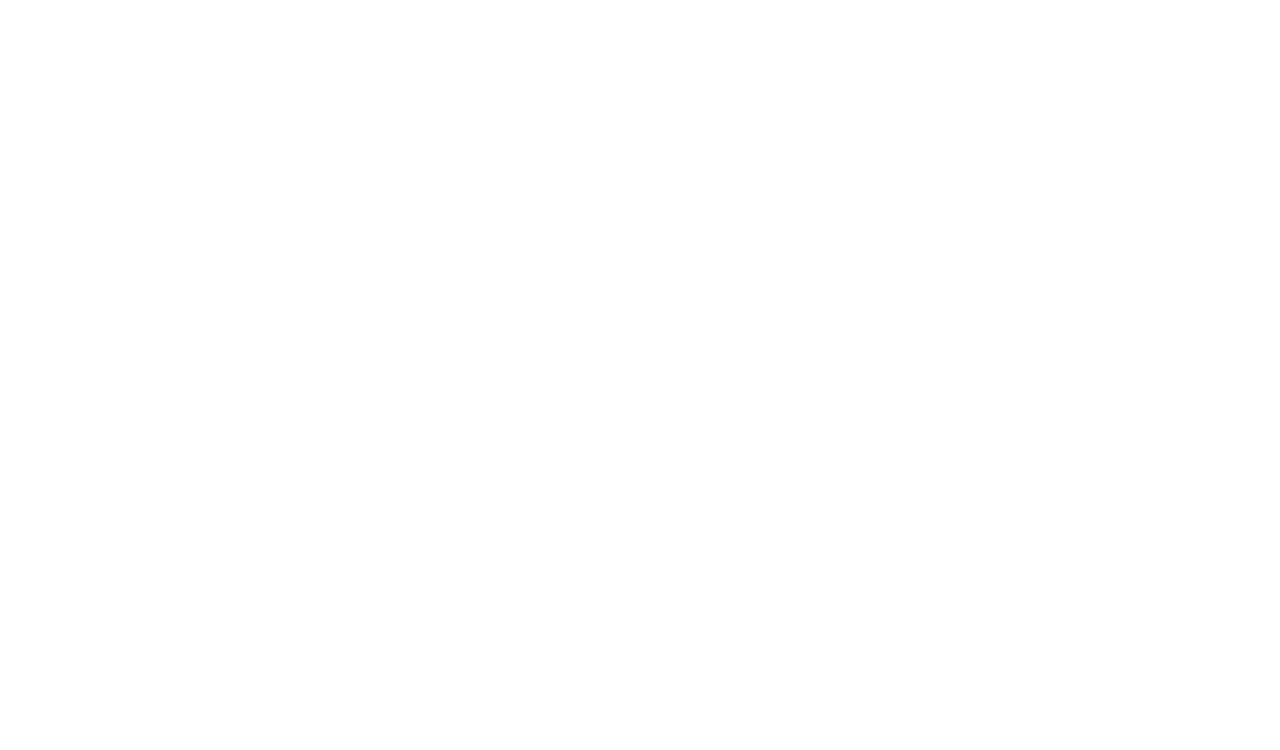
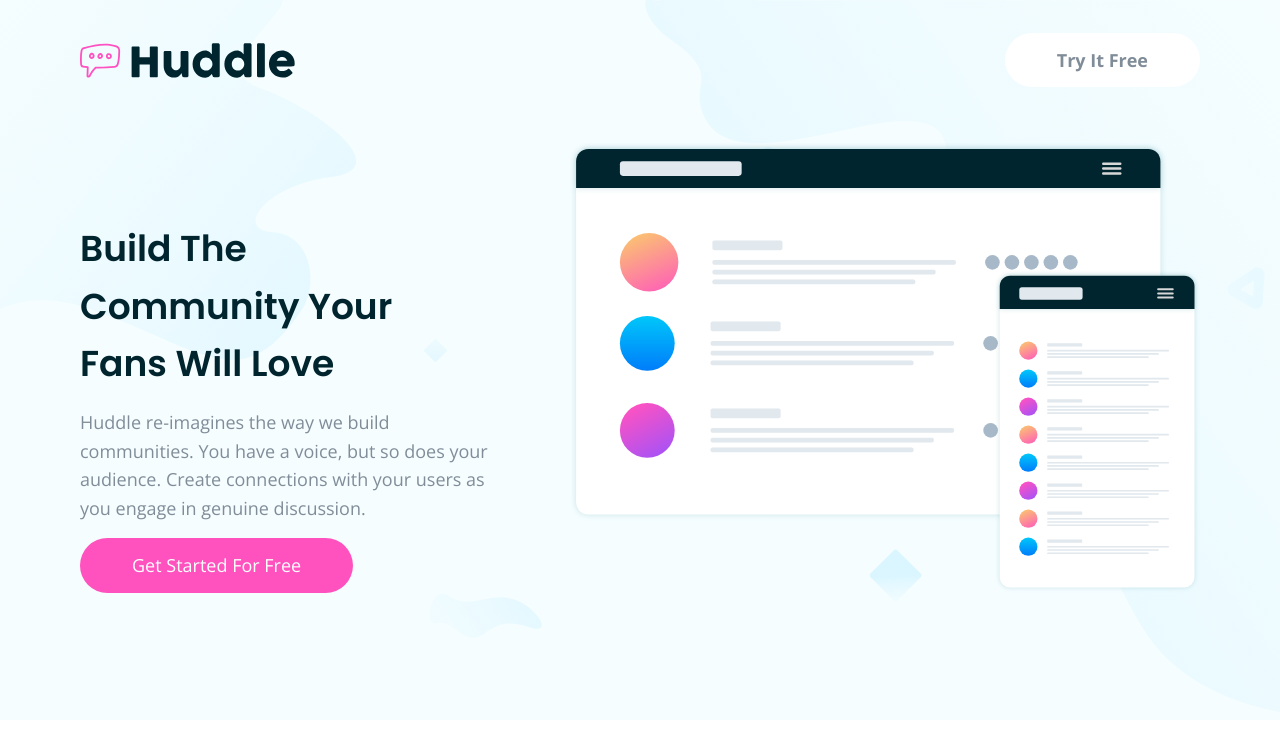
Before and after one commit to laiba166-shaikh/frontendMentor-challenge, a plain HTML site: page index.html in a window 1280 px wide. Drawn offline with nearby package versions, Linux system fonts and the light colour scheme.

Commit message:
header styling completed

```diff
--- a/css/index.css
+++ b/css/index.css
@@ -18,6 +18,7 @@
     /* Font Variables */
     --font-primary:'Poppins', sans-serif;
     --font-display: 'Open Sans',sans-serif;
+    --default-font-size:1.8rem;
 
     /* Responsive breakpoints */
     --bp-largest: 75em; /*1200*/
@@ -39,5 +40,106 @@ body{
 
 .container{
     display: grid;
-    grid-template-rows: 80vh min-content min-content;
+    grid-template-rows: 90vh min-content min-content;
+    font-size: 1.8rem;
 }
+
+.header{
+    background-image: linear-gradient(rgb(235, 251, 255,0.5),rgb(235, 251, 255,0.5)), url(../images/bg-hero-desktop.svg);
+    background-size: cover;
+    background-position: center;
+    display: grid;
+    grid-template-rows: 15vh max-content;
+    grid-template-areas: "logo-btn"
+                        "header-content";
+}
+
+.header__logo__btn-container{
+    grid-area: "logo-btn";
+    padding:0 8rem;
+    display: flex;
+    justify-content: space-between;
+    align-items: center;
+}
+
+.header__logo{
+    height: 3.5rem;
+}
+
+.btn, .btn:link, .btn:visited{
+    text-transform: capitalize;
+    text-decoration: none;
+    padding: 1.3rem 5.2rem;
+    font-size: var(--default-font-size);
+    display: inline-block;
+    border-radius: 10rem;
+    border:none;
+    cursor:pointer;
+
+}
+
+.btn:hover{
+    transform:translateY(-.3rem);
+    box-shadow: 0 10px 20px rgba(#000,0.8);
+}
+
+.btn:active{
+    outline:none;
+    transform: translateY(-.1rem);
+    box-shadow: 0 5px 10px rgba(#000,0.2);
+}
+
+.btn--white{
+    background-color: #fff;
+    color: (var(--color-secondary-dark));
+    font-weight: 700;
+}
+
+.header__section--main{
+    grid-area:"header-content";
+    padding:0 8rem;
+    display: grid;
+    grid-template-columns: repeat(2,1fr);
+    grid-template-areas: "header-content header-image"
+}
+
+.header__content{
+    display: grid;
+    padding: 6rem 8rem 0 0 ;
+    padding-top: 10rem;
+    grid-template-rows: repeat(3,min-content);
+    grid-row-gap: 1.5rem;
+    grid-template-areas: "heading-main"
+                        "header-text"
+                        "pink-cta";
+}
+
+.heading-1{
+    grid-area: "heading-main";
+    padding-right: 8rem;
+    font-family: var(--font-primary);
+    font-weight: 600;
+    color: var(--color-secondary-dark);
+}
+
+.header__text{
+    grid-area: "header-text";
+    color: var(--color-tertiary);
+}
+
+.btn-pink{
+    grid-area: "pink-cta";
+    background-color:var(--color-primary);
+    color: #fff;
+    align-self: start;
+    justify-self: start ;
+}
+.header__image--container{
+    grid-area: "header-image";
+    display: flex;
+    align-self: flex-end;
+}
+
+.header__image{
+    height: 45rem;
+}
--- a/index.html
+++ b/index.html
@@ -19,22 +19,42 @@
 </head>
 <body>
   <div class="container">
-    <div class="header">
-    </div>
+    <header class="header">
+      <div class="header__logo__btn-container">
+        <img src="./images/logo.svg" alt="logo" class="header__logo">
+        <a href="#" class="btn btn--white">Try It Free</a>
+      </div>
+
+      <div class="header__section--main">
+
+        <div class="header__content">
+          <h1 class="heading-1">Build The Community Your Fans Will Love</h1>
+          <p class="header__text">
+            Huddle re-imagines the way we build communities. You have a voice, but so does your audience.
+            Create connections with your users as you engage in genuine discussion.
+          </p>
+          <a href="#" class="btn btn-pink">Get Started For Free</a>
+        </div>
+
+        <div class="header__image--container">
+          <img src="./images/illustration-mockups.svg" alt="mockup image" class="header__image">
+        </div>
+      </div>
+
+
+    </header>
+
     <main>
       <section class="main-content"></section>
     </main>
     <div class="footer"></div>
   </div>
 <!--
-  Try It Free
-
-  Build The Community Your Fans Will Love
 
   Huddle re-imagines the way we build communities. You have a voice, but so does your audience.
   Create connections with your users as you engage in genuine discussion.
 
-  Get Started For Free
+
 
   Grow Together
 
```
